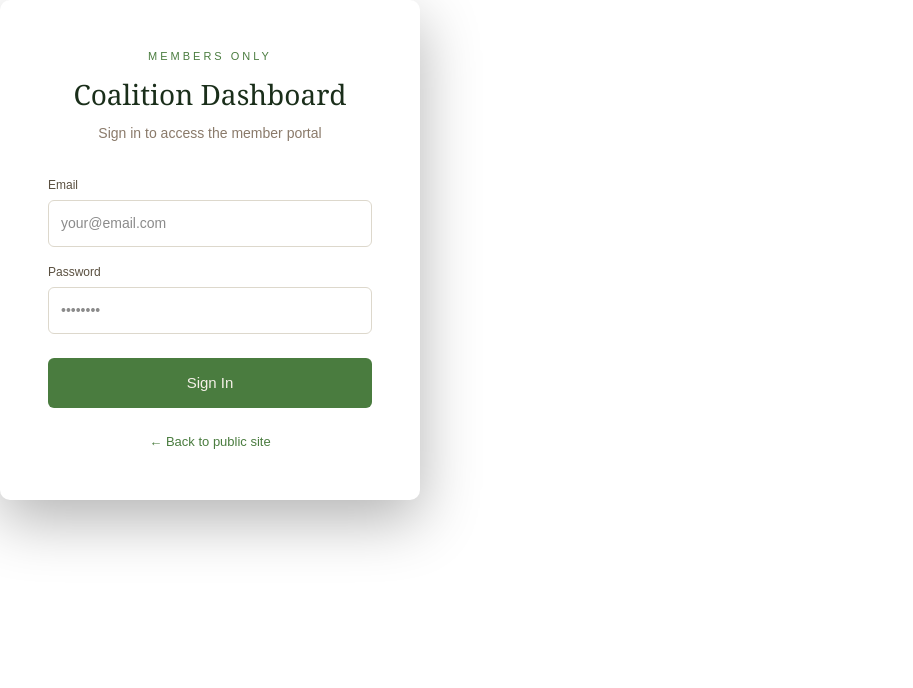
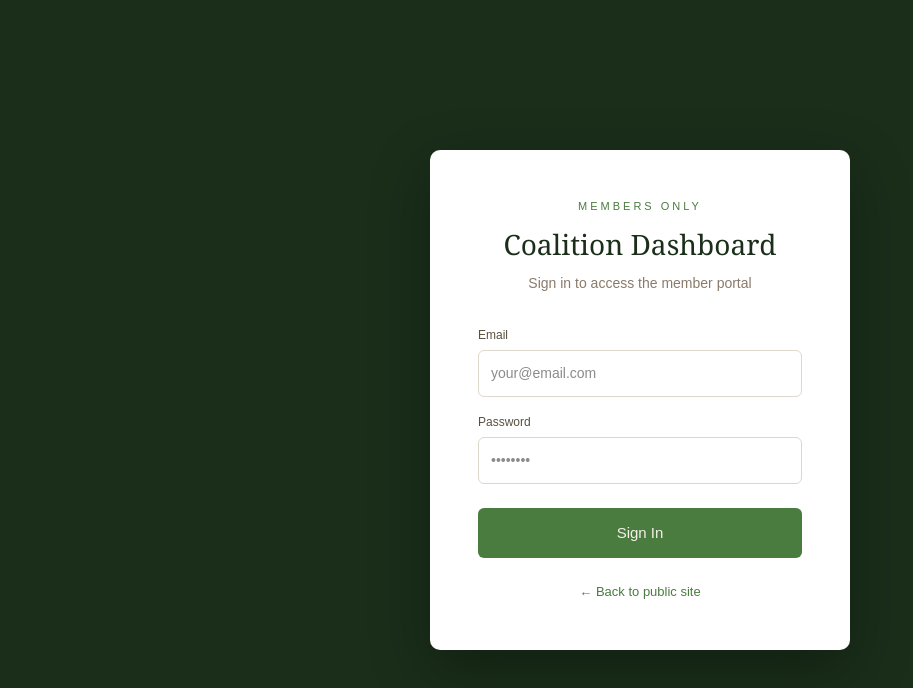
Before and after one commit to jmedic4/Frederickcoalition, a Next.js app: page /login in a window 1280 px wide. Shown: the top 688 px of the page, without its empty margins (0-913 px from the left). Built offline with nearby package versions, Linux system fonts and the light colour scheme; no server answers.

Commit message:
fix corrupted login page

```diff
--- a/app/login/page.tsx
+++ b/app/login/page.tsx
@@ -10,32 +10,27 @@ export default function Login() {
 
   async function handleLogin(e: React.FormEvent) {
     e.preventDefault()
-    console.log('Login attempted with:', email)
     setLoading(true)
     setError('')
     try {
       const { data, error } = await supabase.auth.signInWithPassword({ email, password })
-      console.log('Login result:', data, error)
       if (error) {
         setError(error.message)
         setLoading(false)
       } else if (data.session) {
-        console.log('Session found, redirecting...')
         window.location.href = '/dashboard'
       } else {
-        console.log('No session returned')
-        setError('Login failed - no session returned')
+        setError('Login failed - please try again')
         setLoading(false)
       }
     } catch (err) {
-      console.log('Caught error:', err)
+      setError('Something went wrong - please try again')
       setLoading(false)
     }
   }
 
   return (
-    <main
-expe={{ minHeight: '100vh', background: '#1a2e1a', display: 'flex', alignItems: 'center', justifyContent: 'center', padding: '40px' }}>
+    <main style={{ minHeight: '100vh', background: '#1a2e1a', display: 'flex', alignItems: 'center', justifyContent: 'center', padding: '40px' }}>
       <div style={{ background: '#fff', borderRadius: '10px', padding: '48px', width: '100%', maxWidth: '420px', boxShadow: '0 20px 60px rgba(0,0,0,0.3)' }}>
         <div style={{ textAlign: 'center', marginBottom: '32px' }}>
           <p style={{ fontSize: '11px', letterSpacing: '3px', color: '#4a7c3f', fontFamily: 'sans-serif', textTransform: 'uppercase', marginBottom: '8px' }}>Members Only</p>
```
